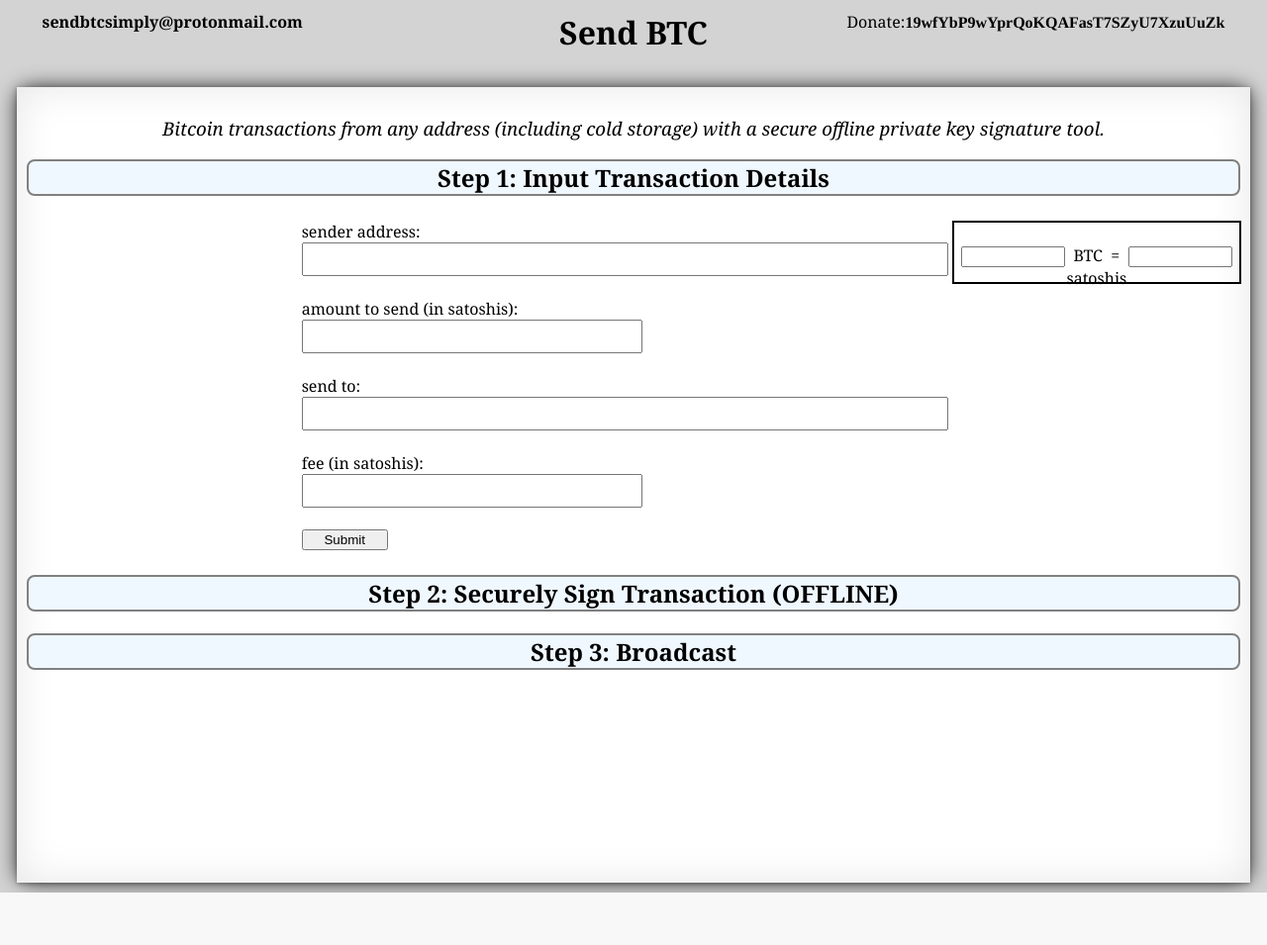
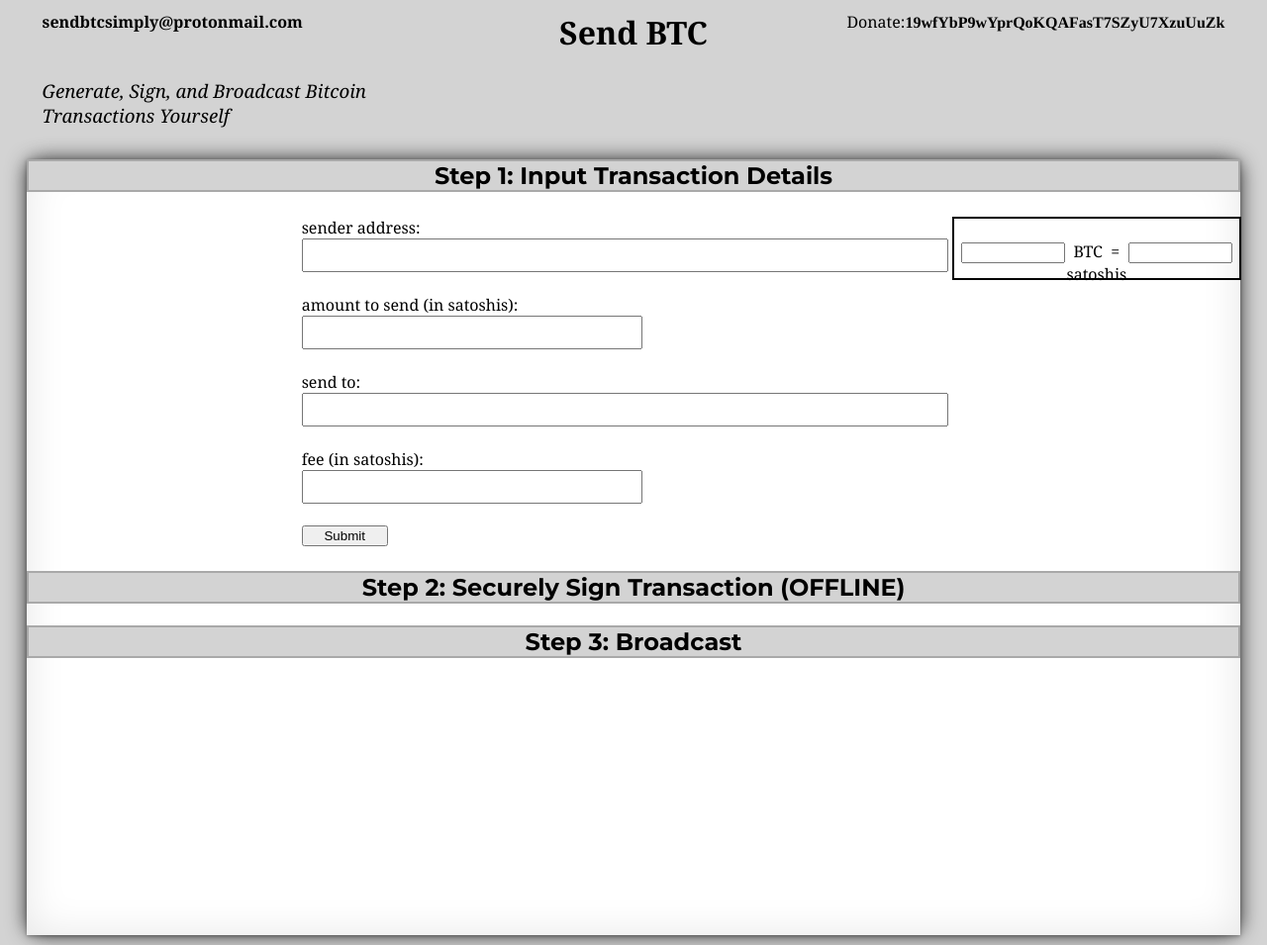
Before and after one commit to kassandraoftroy/sendBTCsimply, a Django app: page / in a window 1280 px wide. Shown: the whole page at 99% size. Before the commit the page ends 902 px from the top, so only its background shows below. Run offline with Django 3.2, Linux system fonts and the light colour scheme; some libraries are stand-ins or nearby versions.

Commit message:
working on containers

```diff
--- a/sendbtc/templates/send.html
+++ b/sendbtc/templates/send.html
@@ -2,6 +2,7 @@
 	<script src="https://code.jquery.com/jquery-3.1.0.min.js"></script>
 	<style>
 	@import url('https://fonts.googleapis.com/css?family=Open+Sans:700');
+	@import url('https://fonts.googleapis.com/css?family=Montserrat:700');
 
 	input.number_input {
 		line-height:20px;
@@ -31,7 +32,6 @@
 		height:100%;
 		background:#FFF;
 		margin:10px auto;
-		padding:10px;
 	}
 
 	.effect
@@ -75,13 +75,16 @@
 				<p>Donate:<strong><span style="font-family:times;">19wfYbP9wYprQoKQAFasT7SZyU7XzuUuZk</span></strong></p>
 			</td>
 		</tr>
+		<tr>
+			<td>
+				<h3 style="font-style:italic;font-weight:normal;">Generate, Sign, and Broadcast Bitcoin Transactions Yourself</h3>
+			</td>
+		</tr>
 	</table>
 
 	<div class="box effect">
 
-	<h3 style="font-style:italic;font-weight:normal;">Bitcoin transactions from any address (including cold storage) with a secure offline private key signature tool.</h3>
-
-	<div style='text-align:center;background-color:aliceblue;font-size:24px;border:2px solid grey; border-radius:8px;' id='step1_header'>
+	<div style="text-align:center;background-color:lightgrey;font-size:24px;border:2px solid darkgrey;font-family: 'Montserrat', sans-serif;" id='step1_header'>
 		<strong>Step 1: Input Transaction Details</strong>
 	</div>
 
@@ -121,7 +124,7 @@
 		</table>
 	</div>
 
-	<div style='text-align:center;background-color:aliceblue;border:2px solid grey;border-radius:8px;font-size:24px;' id='step2_header'>
+	<div style="text-align:center;background-color:lightgrey;font-size:24px;border:2px solid darkgrey;font-family: 'Montserrat', sans-serif;" id='step2_header'>
 		<strong>Step 2: Securely Sign Transaction (OFFLINE)</strong>
 	</div>
 
@@ -153,7 +156,7 @@
 		</table>
 	</div>
 
-	<div style='text-align:center;background-color:aliceblue;font-size:24px;border:2px solid grey; border-radius:8px;' id='step3_header'>
+	<div style="text-align:center;background-color:lightgrey;font-size:24px;border:2px solid darkgrey;font-family: 'Montserrat', sans-serif;" id='step3_header'>
 		<strong>Step 3: Broadcast</strong>
 	</div>
 
```
